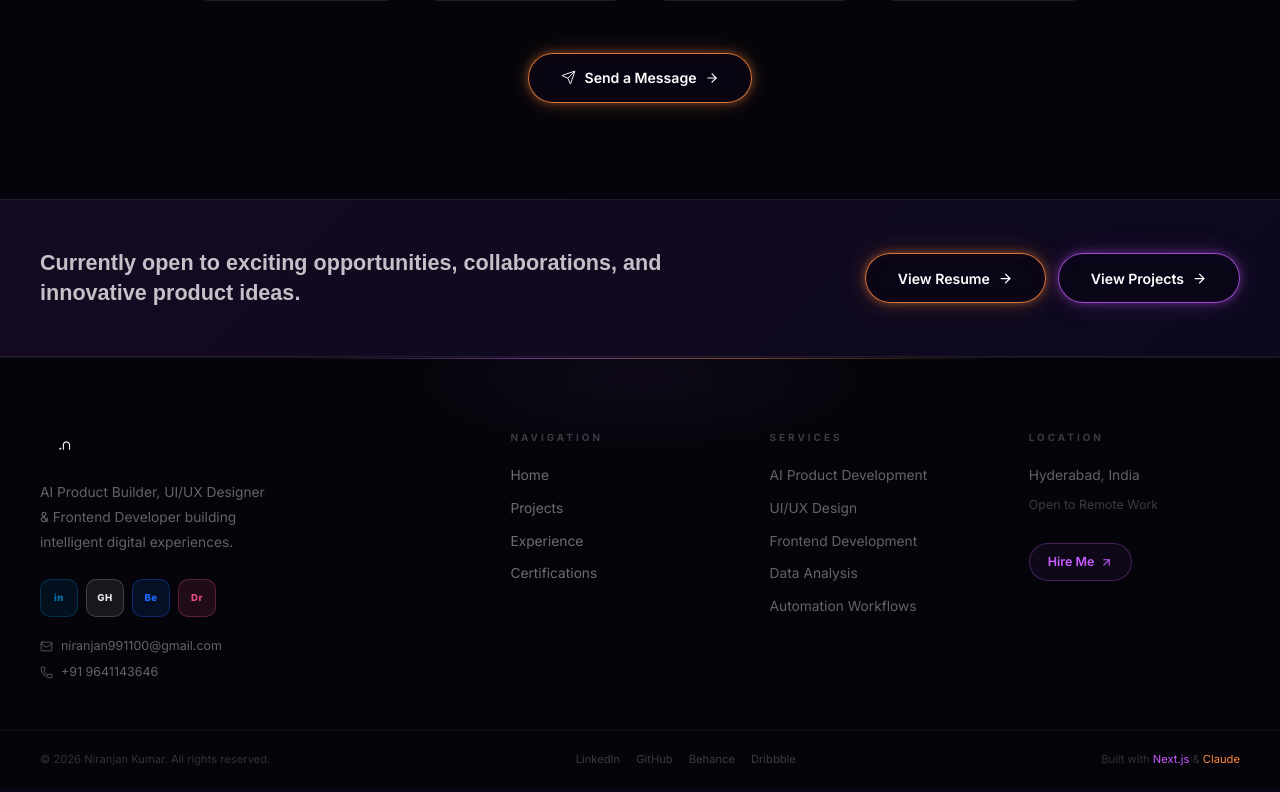
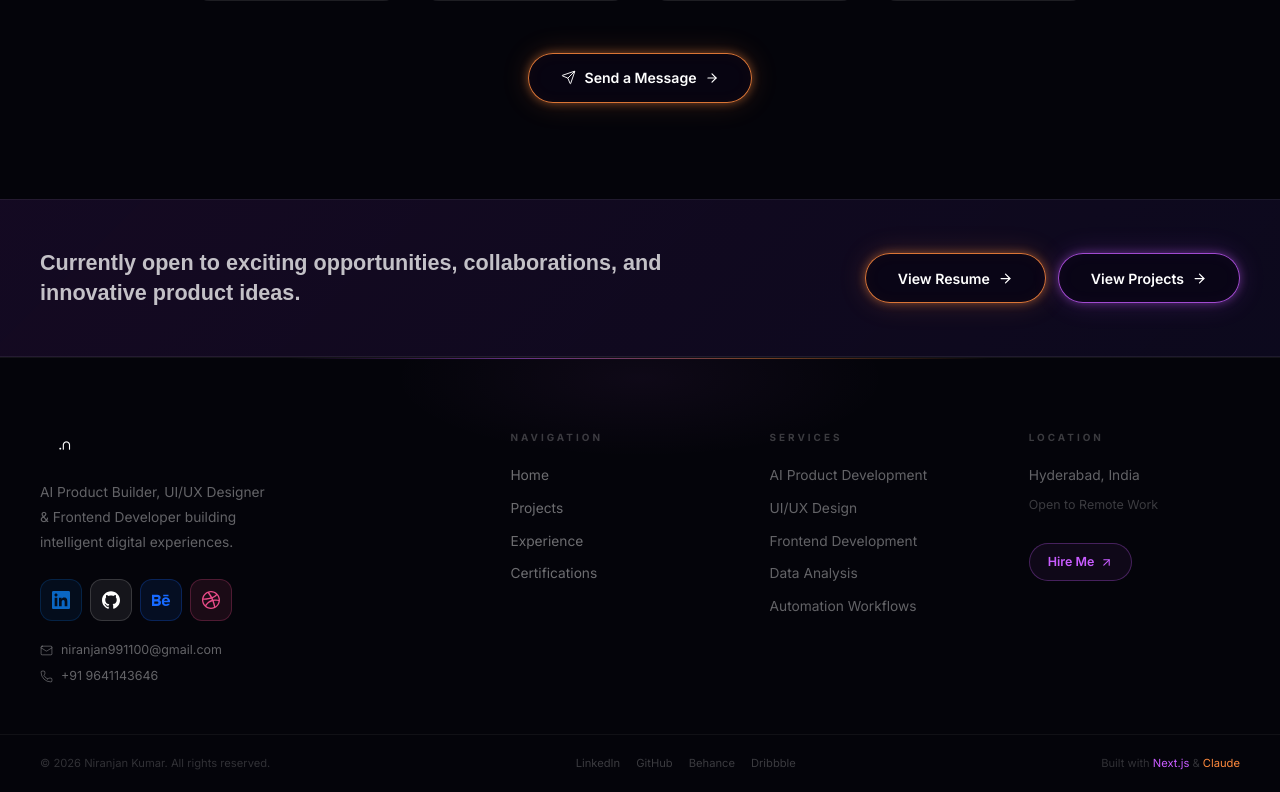
Before and after one commit to niranjan910/niranjan910, a Next.js app: page / in a window 1280 px wide. Shown: the part 5945-6737 px from the top of the page. Built offline with nearby package versions, Linux system fonts and the light colour scheme; a web font is replaced by a local one.

Commit message:
Footer: real SVG brand icons with official colors

```diff
--- a/src/components/layout/Footer.tsx
+++ b/src/components/layout/Footer.tsx
@@ -18,12 +18,41 @@ const SERVICES = [
   "Automation Workflows",
 ];
 
-/* Brand-coloured social links — text-based to avoid icon library limits */
+/* ── Inline SVG brand icons ── */
+function IconLinkedIn() {
+  return (
+    <svg viewBox="0 0 24 24" width="18" height="18" fill="#0A66C2">
+      <path d="M20.447 20.452h-3.554v-5.569c0-1.328-.027-3.037-1.852-3.037-1.853 0-2.136 1.445-2.136 2.939v5.667H9.351V9h3.414v1.561h.046c.477-.9 1.637-1.85 3.37-1.85 3.601 0 4.267 2.37 4.267 5.455v6.286zM5.337 7.433c-1.144 0-2.063-.926-2.063-2.065 0-1.138.92-2.063 2.063-2.063 1.14 0 2.064.925 2.064 2.063 0 1.139-.925 2.065-2.064 2.065zm1.782 13.019H3.555V9h3.564v11.452zM22.225 0H1.771C.792 0 0 .774 0 1.729v20.542C0 23.227.792 24 1.771 24h20.451C23.2 24 24 23.227 24 22.271V1.729C24 .774 23.2 0 22.222 0h.003z"/>
+    </svg>
+  );
+}
+function IconGitHub() {
+  return (
+    <svg viewBox="0 0 24 24" width="18" height="18" fill="#ffffff">
+      <path d="M12 .297c-6.63 0-12 5.373-12 12 0 5.303 3.438 9.8 8.205 11.385.6.113.82-.258.82-.577 0-.285-.01-1.04-.015-2.04-3.338.724-4.042-1.61-4.042-1.61C4.422 18.07 3.633 17.7 3.633 17.7c-1.087-.744.084-.729.084-.729 1.205.084 1.838 1.236 1.838 1.236 1.07 1.835 2.809 1.305 3.495.998.108-.776.417-1.305.76-1.605-2.665-.3-5.466-1.332-5.466-5.93 0-1.31.465-2.38 1.235-3.22-.135-.303-.54-1.523.105-3.176 0 0 1.005-.322 3.3 1.23.96-.267 1.98-.399 3-.405 1.02.006 2.04.138 3 .405 2.28-1.552 3.285-1.23 3.285-1.23.645 1.653.24 2.873.12 3.176.765.84 1.23 1.91 1.23 3.22 0 4.61-2.805 5.625-5.475 5.92.42.36.81 1.096.81 2.22 0 1.606-.015 2.896-.015 3.286 0 .315.21.69.825.57C20.565 22.092 24 17.592 24 12.297c0-6.627-5.373-12-12-12"/>
+    </svg>
+  );
+}
+function IconBehance() {
+  return (
+    <svg viewBox="0 0 24 24" width="18" height="18" fill="#1769FF">
+      <path d="M22 7h-7V5h7v2zm1.726 10c-.442 1.297-2.029 3-5.101 3-3.074 0-5.564-1.729-5.564-5.675 0-3.91 2.325-5.92 5.466-5.92 3.082 0 4.964 1.782 5.375 4.426.078.506.109 1.188.095 2.14H15.97c.13 3.211 3.483 3.312 4.588 2.029h3.168zm-7.686-4h4.965c-.105-1.547-1.136-2.219-2.477-2.219-1.466 0-2.277.768-2.488 2.219zm-9.574 6.988H0V5.021h6.953c5.476.081 5.58 5.444 2.72 6.906 3.461 1.26 3.577 8.061-3.207 8.061zM3 11h3.584c2.508 0 2.906-3-.312-3H3v3zm3.391 3H3v3.016h3.341c3.055 0 2.868-3.016.05-3.016z"/>
+    </svg>
+  );
+}
+function IconDribbble() {
+  return (
+    <svg viewBox="0 0 24 24" width="18" height="18" fill="#EA4C89">
+      <path d="M12 24C5.385 24 0 18.615 0 12S5.385 0 12 0s12 5.385 12 12-5.385 12-12 12zm10.12-10.358c-.35-.11-3.17-.953-6.384-.438 1.34 3.684 1.887 6.684 1.992 7.308 2.3-1.555 3.936-4.02 4.392-6.87zm-6.115 7.808c-.153-.9-.75-4.032-2.19-7.77l-.066.02c-5.79 2.015-7.86 6.025-8.04 6.4 1.73 1.358 3.92 2.166 6.29 2.166 1.42 0 2.77-.29 4-.814zm-11.62-2.58c.232-.4 3.045-5.055 8.332-6.765.135-.045.27-.084.405-.12-.26-.585-.54-1.167-.832-1.74C7.17 11.775 2.206 11.71 1.756 11.7l-.004.312c0 2.633.998 5.045 2.634 6.87zm-2.42-8.955c.46.008 4.683.026 9.477-1.248-1.698-3.018-3.53-5.558-3.8-5.928-2.868 1.35-5.01 3.99-5.676 7.176zM9.6 2.052c.282.38 2.145 2.914 3.822 6 3.645-1.365 5.19-3.44 5.373-3.702-1.81-1.61-4.19-2.586-6.795-2.586-.825 0-1.63.1-2.4.285zm10.335 3.483c-.218.29-1.935 2.493-5.724 4.04.24.49.47.985.68 1.486.08.18.15.36.22.53 3.41-.43 6.8.26 7.14.33-.02-2.42-.88-4.64-2.31-6.386z"/>
+    </svg>
+  );
+}
+
 const SOCIAL = [
-  { label:"LinkedIn", short:"in",  href:"https://www.linkedin.com/in/niranjan-k-a83517229/", color:"#0077B5", bg:"rgba(0,119,181,0.12)", border:"rgba(0,119,181,0.3)"  },
-  { label:"GitHub",   short:"GH",  href:"https://github.com/niranjan910",                    color:"#e6e6e6", bg:"rgba(255,255,255,0.08)", border:"rgba(255,255,255,0.18)" },
-  { label:"Behance",  short:"Be",  href:"https://www.behance.net/niranjandesign",             color:"#1769FF", bg:"rgba(23,105,255,0.12)", border:"rgba(23,105,255,0.3)"  },
-  { label:"Dribbble", short:"Dr",  href:"https://dribbble.com/niranjan2000",                 color:"#EA4C89", bg:"rgba(234,76,137,0.12)", border:"rgba(234,76,137,0.3)"  },
+  { label:"LinkedIn", Icon:IconLinkedIn, href:"https://www.linkedin.com/in/niranjan-k-a83517229/", color:"#0A66C2", bg:"rgba(10,102,194,0.1)",  border:"rgba(10,102,194,0.25)"  },
+  { label:"GitHub",   Icon:IconGitHub,   href:"https://github.com/niranjan910",                    color:"#e6e6e6", bg:"rgba(255,255,255,0.07)", border:"rgba(255,255,255,0.15)" },
+  { label:"Behance",  Icon:IconBehance,  href:"https://www.behance.net/niranjandesign",             color:"#1769FF", bg:"rgba(23,105,255,0.1)",  border:"rgba(23,105,255,0.25)"  },
+  { label:"Dribbble", Icon:IconDribbble, href:"https://dribbble.com/niranjan2000",                 color:"#EA4C89", bg:"rgba(234,76,137,0.1)",  border:"rgba(234,76,137,0.25)"  },
 ];
 
 export default function Footer() {
@@ -48,20 +77,18 @@ export default function Footer() {
 
           {/* Social icons */}
           <div style={{display:"flex",gap:"8px",flexWrap:"wrap",marginBottom:"20px"}}>
-            {SOCIAL.map(({label,short,href,color,bg,border})=>(
+            {SOCIAL.map(({label,Icon,href,color,bg,border})=>(
               <a key={label} href={href} target="_blank" rel="noopener noreferrer" aria-label={label}
                 title={label}
                 style={{
-                  width:"38px",height:"38px",borderRadius:"10px",
+                  width:"42px",height:"42px",borderRadius:"12px",
                   display:"flex",alignItems:"center",justifyContent:"center",
                   background:bg, border:`1px solid ${border}`,
-                  fontSize:"0.6rem",fontWeight:800,color,fontFamily:"Inter,sans-serif",
-                  letterSpacing:"0.5px",textDecoration:"none",
-                  transition:"all 0.25s",
+                  textDecoration:"none", transition:"all 0.25s",
                 }}
-                onMouseEnter={e=>{e.currentTarget.style.transform="translateY(-2px)";e.currentTarget.style.boxShadow=`0 6px 20px ${color}30`;}}
-                onMouseLeave={e=>{e.currentTarget.style.transform="translateY(0)";e.currentTarget.style.boxShadow="none";}}>
-                {short}
+                onMouseEnter={e=>{e.currentTarget.style.transform="translateY(-3px)";e.currentTarget.style.boxShadow=`0 8px 24px ${color}35`;e.currentTarget.style.borderColor=`${color}60`;}}
+                onMouseLeave={e=>{e.currentTarget.style.transform="translateY(0)";e.currentTarget.style.boxShadow="none";e.currentTarget.style.borderColor=border;}}>
+                <Icon/>
               </a>
             ))}
           </div>
```
